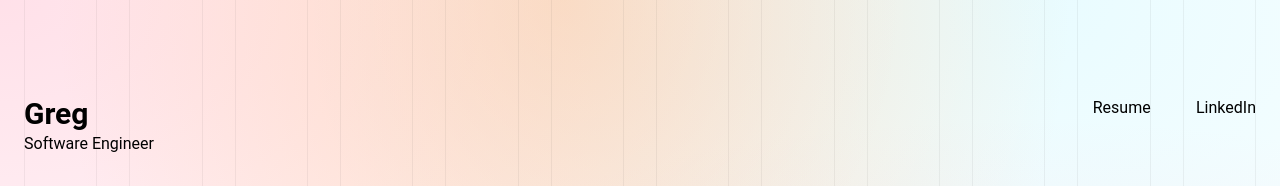
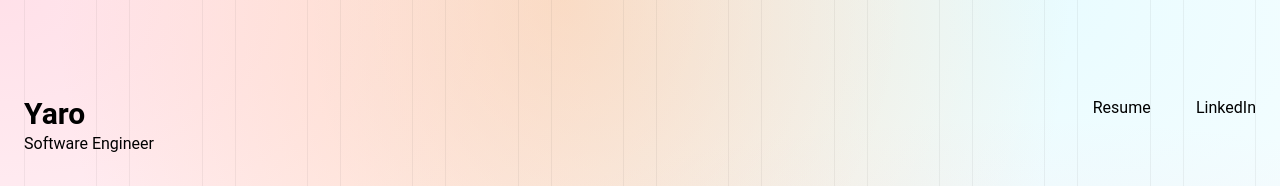
Before and after one commit to yaroslavnosenko/yaroslavnosenko, a React (Vite) app: page / in a window 1280 px wide. Shown: the top 186 px of the page. Built offline with nearby package versions, Linux system fonts and the light colour scheme.

Commit message:
Update resume

```diff
--- a/src/components/home/Header.tsx
+++ b/src/components/home/Header.tsx
@@ -4,13 +4,13 @@ export const Header = () => {
       <div className="container py-24">
         <div className="grid grid-cols-3 lg:grid-cols-6 xl:grid-cols-12 gap-x-8">
           <div className="col-span-2 lg:col-span-4 xl:col-span-10">
-            <h1 className="font-bold text-3xl">Greg</h1>
+            <h1 className="font-bold text-3xl">Yaro</h1>
             <p>Software Engineer</p>
           </div>
           <a
             target="_blank"
             rel="noopener noreferrer"
-            href="/CV_Gregory_Nosenko.pdf"
+            href="/CV_Yaroslav_Nosenko.pdf"
             className="text-right hover:underline"
           >
             Resume
```
Also changed, not shown: 2 other files (tests, documents, lock files or other folders).
